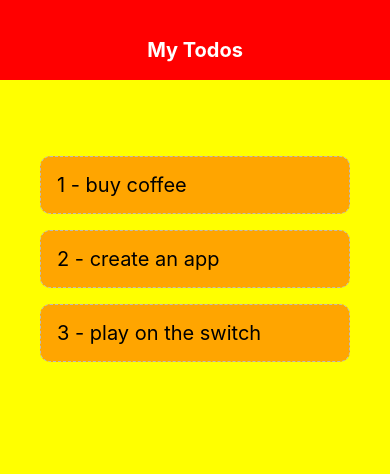
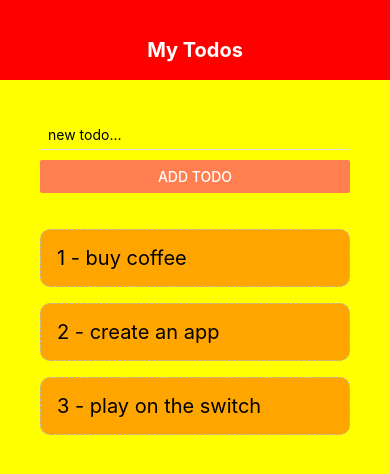
Before and after one commit to AyoubELOUAIZI/basic-react-native, a React Native app: screen / in a window 390 px wide. Shown: the top 474 px of the page. Built offline with nearby package versions, Linux system fonts and the light colour scheme.

Commit message:
generating the key for todos

```diff
--- a/App.js
+++ b/App.js
@@ -1,5 +1,6 @@
 import React, { useState } from 'react';
 import { StyleSheet, Text, View, FlatList } from 'react-native';
+import AddTodo from './components/addTodo';
 import Header from './components/header';
 import TodoItem from './components/todoItem';
 
@@ -16,11 +17,24 @@
     });
   };
 
+
+ const submitHandler=(text)=>{
+  //this is very important to generate the key
+  let maxkey=1;
+  if(todos.length>0){
+     maxkey = Math.max(...todos.map(todo => parseInt(todo.key))) + 1;
+  }
+   console.log(maxkey);
+
+   setTodos((prevTodos) => [...prevTodos, { text: text, key: maxkey.toString()}])
+ }
+
   return (
     <View style={styles.container}>
       <Header />
       <View style={styles.content}>
         {/* add todo form */}
+        <AddTodo submitHandler={submitHandler}/>
         <View style={styles.list}>
           <FlatList
             data={todos}
--- /dev/null
+++ b/components/addTodo.js
@@ -0,0 +1,33 @@
+import React, { useState } from 'react';
+import { StyleSheet, View, TextInput, Button } from 'react-native';
+
+export default function AddTodo({ submitHandler }) {
+
+    const [text, setText] = useState('');
+
+    const changeHandler = (val) => {
+        setText(val);
+    };
+
+    return (
+        <View>
+            <TextInput
+                style={styles.input}
+                placeholder='new todo...'
+                onChangeText={changeHandler}
+                value={text}
+            />
+            <Button color='coral' onPress={() => submitHandler(text)} title='add todo' />
+        </View>
+    );
+}
+
+const styles = StyleSheet.create({
+    input: {
+        marginBottom: 10,
+        paddingHorizontal: 8,
+        paddingVertical: 6,
+        borderBottomWidth: 1,
+        borderBottomColor: '#ddd',
+    },
+});
```
